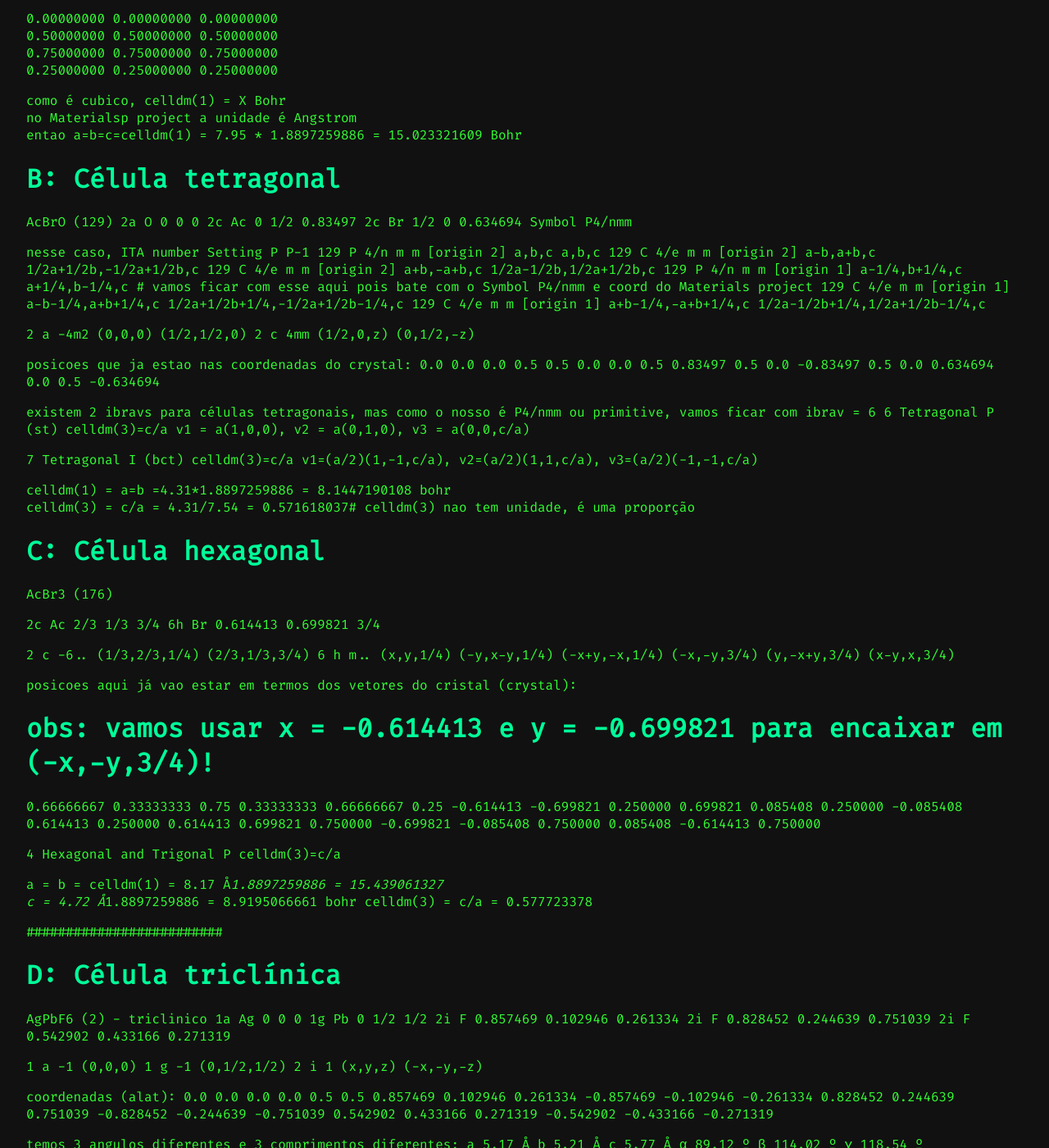
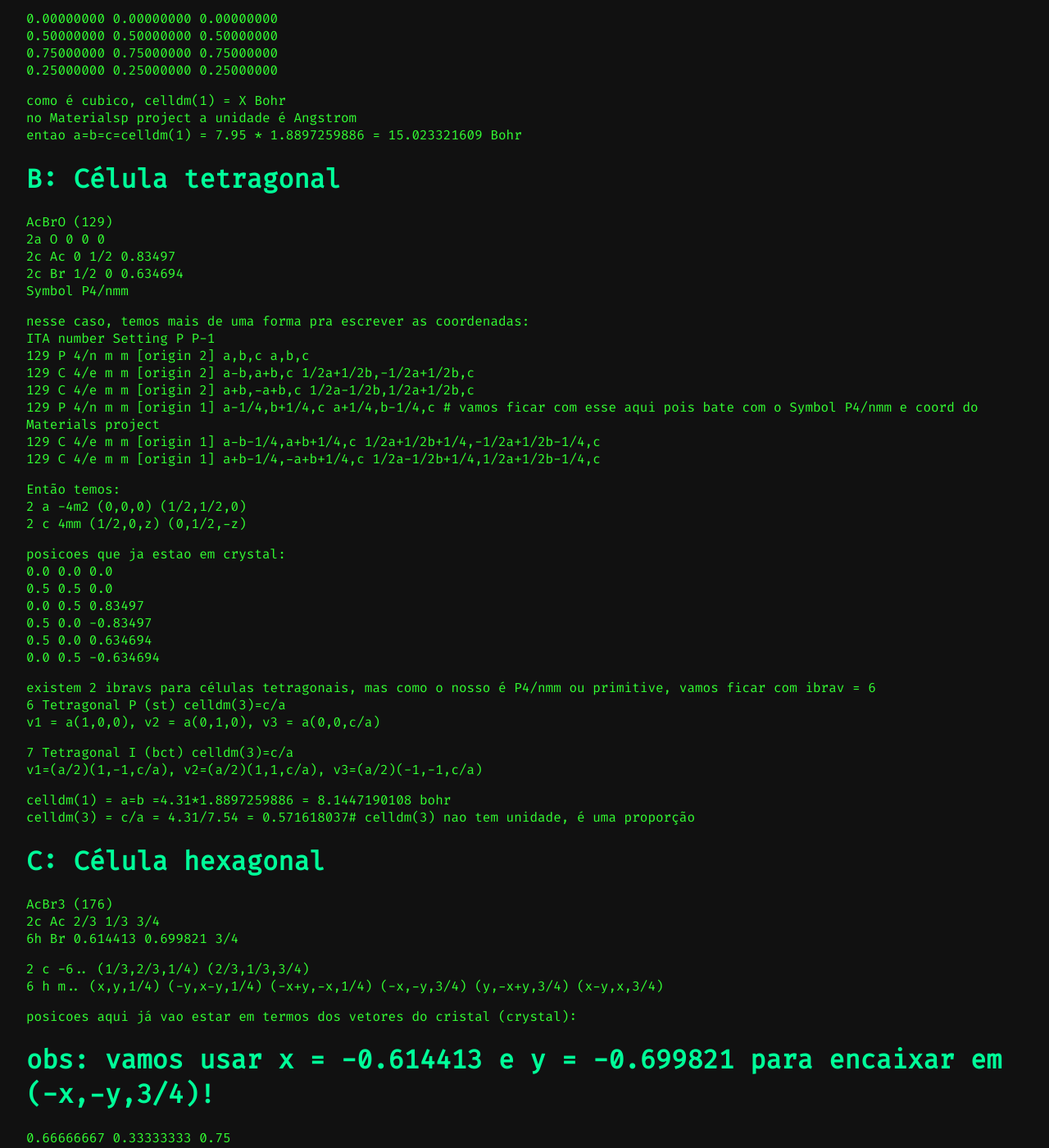
Before and after one commit to cauaschuch/ComputEEL-Tutoriais, a Jekyll site: the page built from tutoriais/tutorial1.md, in a window 1280 px wide and 1400 px high, scrolled down 965 px. Shown: the whole window at 82% size. Built offline with Jekyll 4.4.1, drawn with Linux system fonts in a browser that asks for light colours; some of the changed text lies outside the part shown.

Commit message:
Update tutorial1.md

```diff
--- a/tutoriais/tutorial1.md
+++ b/tutoriais/tutorial1.md
@@ -49,6 +49,7 @@ as posicoes em crystal, então (código no final da página para fazer a transfo
 
 # B: Célula tetragonal
 
+
 AcBrO (129)
 2a	O	0	0	0
 2c	Ac	0	1/2	0.83497
@@ -56,7 +57,7 @@ AcBrO (129)
 Symbol P4/nmm
 
 
-nesse caso,
+nesse caso, temos mais de uma forma pra escrever as coordenadas:
 ITA number	Setting	P	P-1
 129	P 4/n m m [origin 2]	a,b,c	a,b,c
 129	C 4/e m m [origin 2]	a-b,a+b,c	1/2a+1/2b,-1/2a+1/2b,c
@@ -65,16 +66,20 @@ ITA number	Setting	P	P-1
 129	C 4/e m m [origin 1]	a-b-1/4,a+b+1/4,c	1/2a+1/2b+1/4,-1/2a+1/2b-1/4,c
 129	C 4/e m m [origin 1]	a+b-1/4,-a+b+1/4,c	1/2a-1/2b+1/4,1/2a+1/2b-1/4,c
 
+
+Então temos:
 2	a	-4m2	(0,0,0)	(1/2,1/2,0)
 2	c	4mm	    (1/2,0,z)	(0,1/2,-z)
 
-posicoes que ja estao nas coordenadas do crystal:
+
+posicoes que ja estao em crystal:
 0.0 0.0 0.0
 0.5 0.5 0.0
 0.0 0.5 0.83497
 0.5 0.0 -0.83497
 0.5 0.0 0.634694
 0.0 0.5 -0.634694
+
 
 existem 2 ibravs para células tetragonais, mas como o nosso é P4/nmm ou primitive, vamos ficar com ibrav = 6
   6          Tetragonal P (st)               celldm(3)=c/a
@@ -90,16 +95,19 @@ celldm(3) = c/a = 4.31/7.54 = 0.571618037# celldm(3) nao tem unidade, é uma pro
 
 # C: Célula hexagonal
 
+
 AcBr3 (176)
-
 2c	Ac	2/3	1/3	3/4
 6h	Br	0.614413	0.699821	3/4
+
 
 2	c	-6..	(1/3,2/3,1/4)	(2/3,1/3,3/4)
 6	h	m..	(x,y,1/4)	(-y,x-y,1/4)	(-x+y,-x,1/4)	(-x,-y,3/4) (y,-x+y,3/4)	(x-y,x,3/4)
 
+
 posicoes aqui já vao estar em termos dos vetores do cristal (crystal):
 # obs: vamos usar x = -0.614413 e y = -0.699821 para encaixar em (-x,-y,3/4)!
+
 
 0.66666667 0.33333333 0.75
 0.33333333 0.66666667 0.25
@@ -110,14 +118,16 @@ posicoes aqui já vao estar em termos dos vetores do cristal (crystal):
 -0.699821  -0.085408   0.750000
 0.085408  -0.614413   0.750000
 
+
  4          Hexagonal and Trigonal P        celldm(3)=c/a
 
 a = b =  celldm(1) = 8.17 Å*1.8897259886 = 15.439061327
 c  = 4.72 Å*1.8897259886 = 8.9195066661 bohr
 celldm(3) = c/a = 0.577723378
 
-#########################
+
 # D: Célula triclínica
+
 
 AgPbF6 (2) - triclinico
 1a	Ag	0	0	0
@@ -131,7 +141,8 @@ AgPbF6 (2) - triclinico
 1	g	-1	(0,1/2,1/2)
 2	i	1	(x,y,z)	(-x,-y,-z)
 
-coordenadas (alat):
+
+Assim temos, coordenadas (em crystal):
 0.0 0.0 0.0
 0.0 0.5 0.5
 0.857469 0.102946 0.261334
@@ -149,6 +160,7 @@ c 5.77 Å
 α 89.12 º
 β 114.02 º
 ɣ 118.54 º
+
 
 entao:
 celldm(1) = 5.17*1.8897259886 = 9.769883361 bohr
```
Also changed, not shown: other parts of tutoriais/tutorial1.md (+3 -0 lines).
